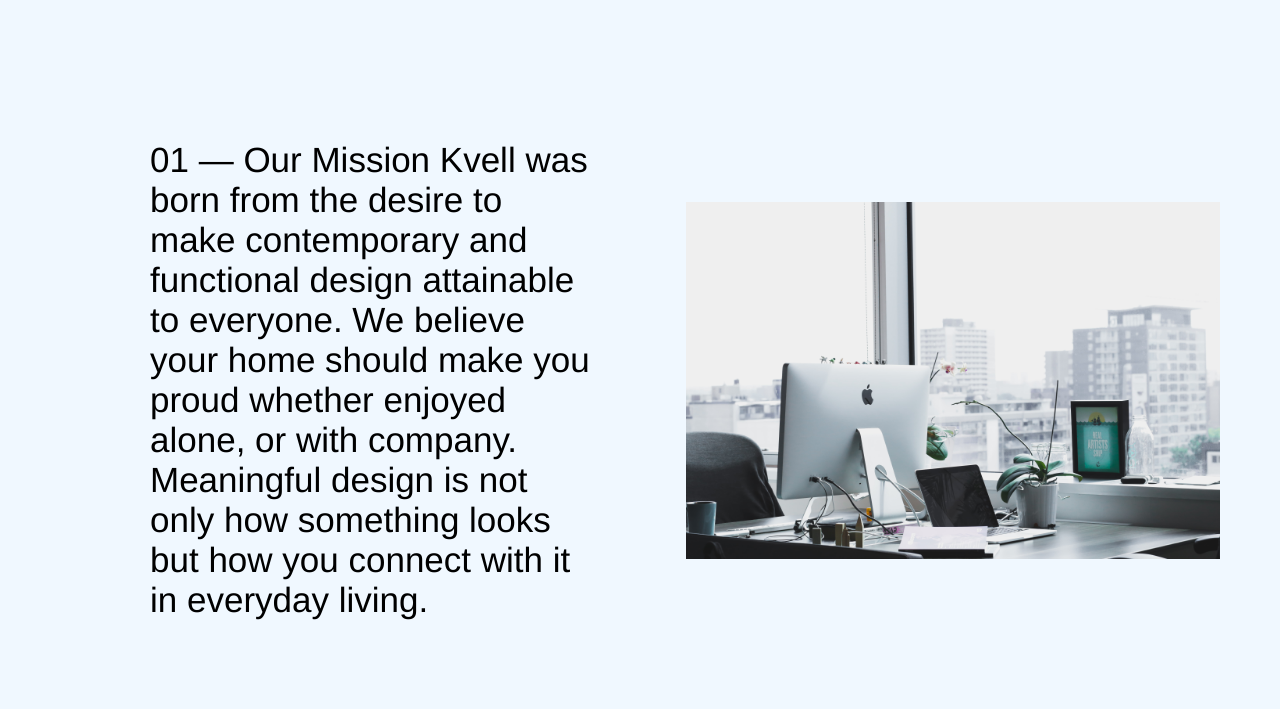
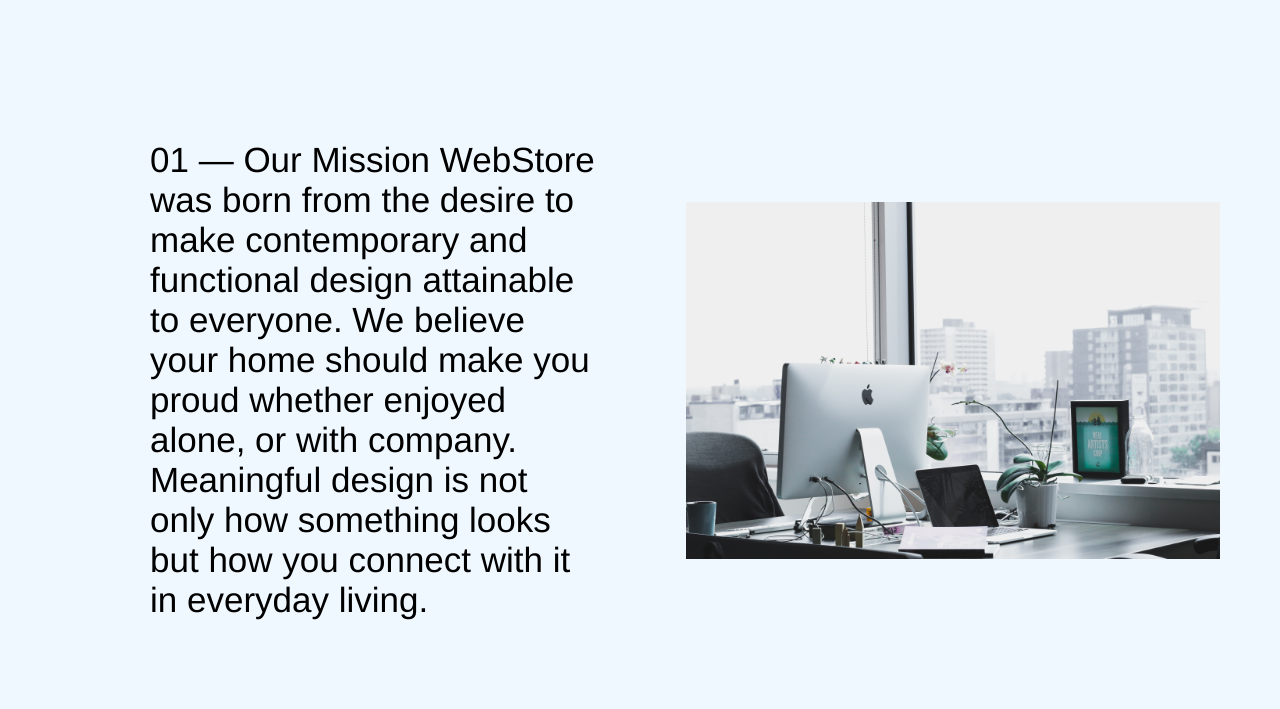
Before and after one commit to volvap/webstore-django, a Django app: page /about in a window 1280 px wide; the page is wider, and only the part inside the window is pictured. Shown: the part 679-1388 px from the top of that part. Run offline with Django 3.2, Linux system fonts and the light colour scheme.

Commit message:
rename webstore

```diff
--- a/polls/templates/about.html
+++ b/polls/templates/about.html
@@ -13,7 +13,7 @@
   </div>
   <div class="community-content">
     <p>01 — Our Mission
-      Kvell was born from the desire to make contemporary and
+      WebStore was born from the desire to make contemporary and
       functional design attainable to everyone. We believe your
       home should make you proud whether enjoyed alone, or with company.
       Meaningful design is not only how something looks
```
